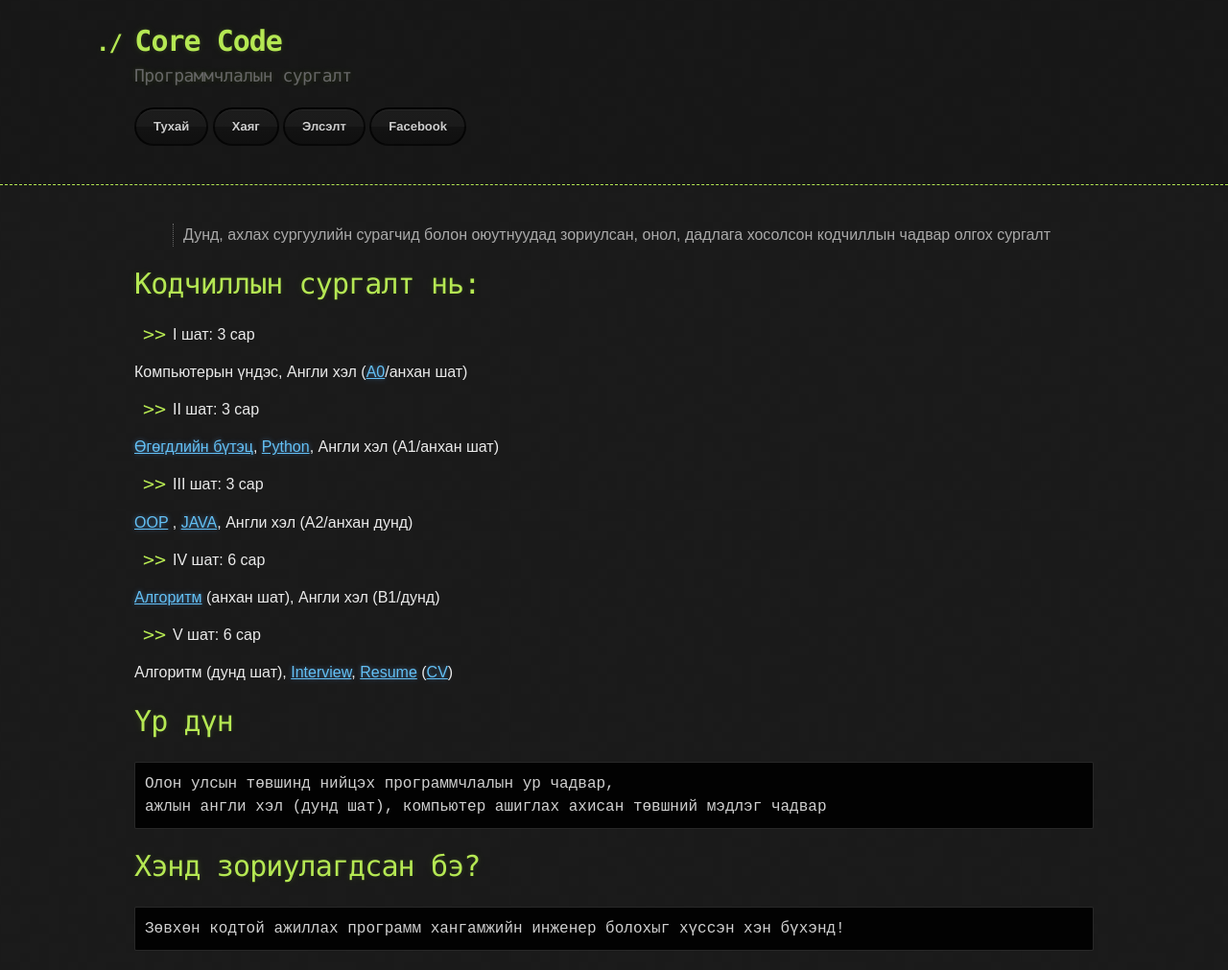
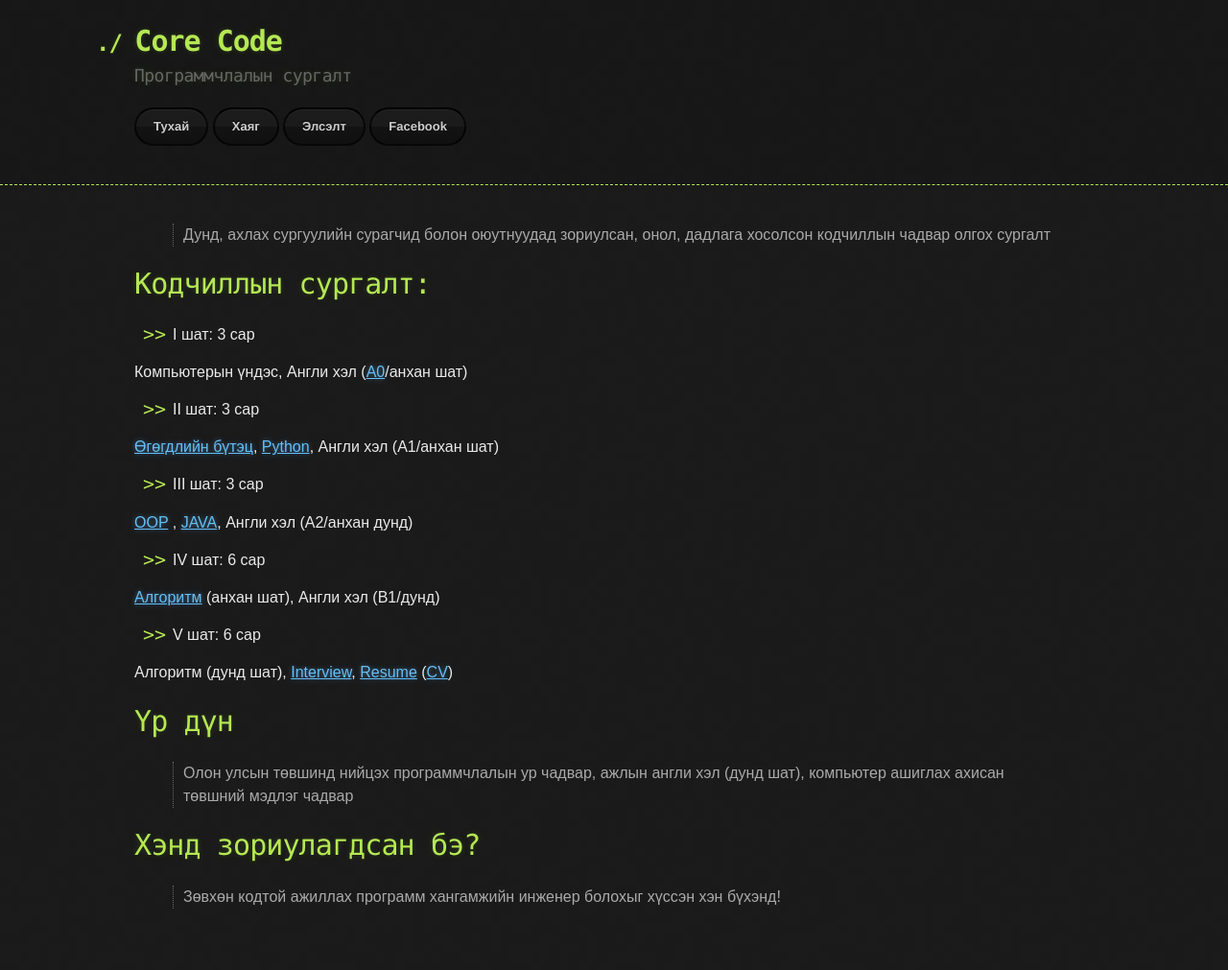
Before and after one commit to ganaatulgaa/corecode, a Jekyll site: the page built from index.md, in a window 1280 px wide. Shown: the whole page at 96% size. Built offline with Jekyll 4.4.1, drawn with Linux system fonts in a browser that asks for light colours; after the commit the page ends 967 px from its top, so only the background shows below that.

Commit message:
Update index.md

````diff
--- a/index.md
+++ b/index.md
@@ -7,7 +7,7 @@ layout: default
 > онол, дадлага хосолсон кодчиллын чадвар олгох сургалт
 
 
-# Кодчиллын сургалт нь:
+# Кодчиллын сургалт:
 
 * І шат:  3 сар
 
@@ -32,12 +32,11 @@ layout: default
 Алгоритм (дунд шат), [Interview](https://mn.wikipedia.org/wiki/%D0%AF%D1%80%D0%B8%D0%BB%D1%86%D0%BB%D0%B0%D0%B3%D0%B0){:target="_blank"}, [Resume](https://en.wikipedia.org/wiki/R%C3%A9sum%C3%A9) ([CV](https://en.wikipedia.org/wiki/Curriculum_vitae){:target="_blank"})
 
 # Үр дүн
-```
-Олон улсын төвшинд нийцэх программчлалын ур чадвар,
-ажлын англи хэл (дунд шат), компьютер ашиглах ахисан төвшний мэдлэг чадвар
-```
+
+> Олон улсын төвшинд нийцэх программчлалын ур чадвар,
+> ажлын англи хэл (дунд шат), компьютер ашиглах ахисан төвшний мэдлэг чадвар
+
 
 # Хэнд зориулагдсан бэ?
-```
-Зөвхөн кодтой ажиллах программ хангамжийн инженер болохыг хүссэн хэн бүхэнд!
-```
+
+> Зөвхөн кодтой ажиллах программ хангамжийн инженер болохыг хүссэн хэн бүхэнд!
````
